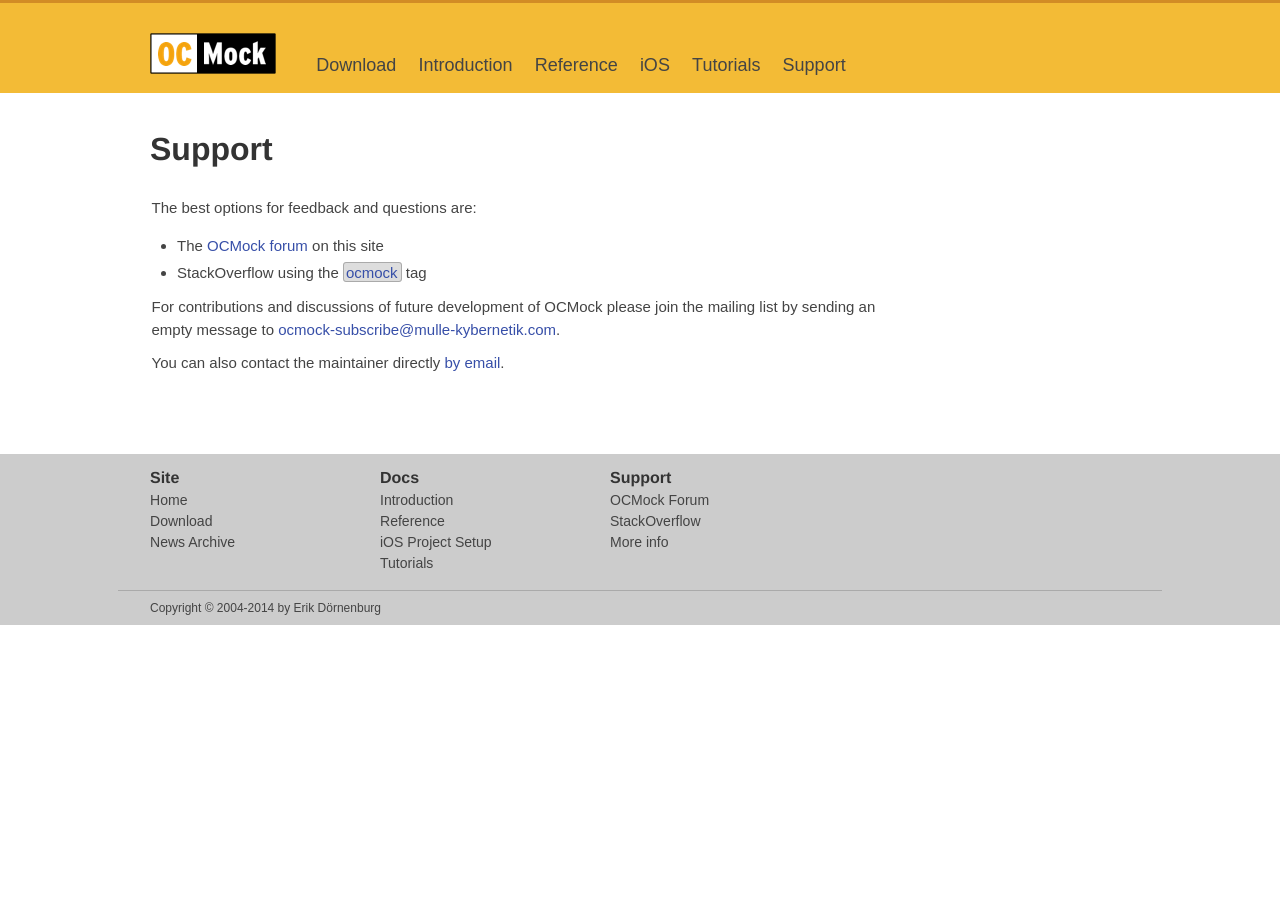
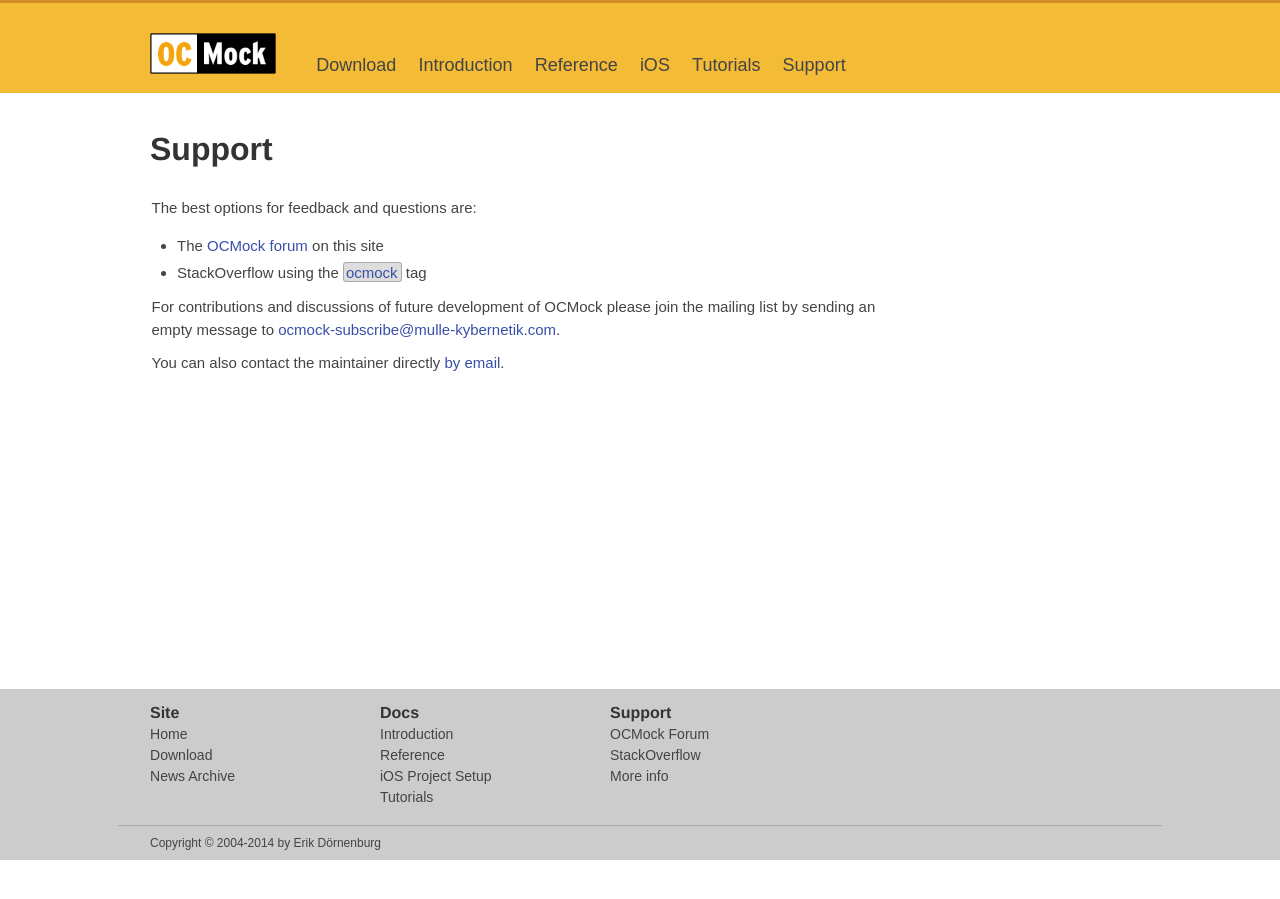
Before and after one commit to erikdoe/ocmock, a Jekyll site: the page built from support.html, in a window 1280 px wide. Built offline with Jekyll 4.4.1, drawn with Linux system fonts in a browser that asks for light colours.

Commit message:
Quick fix for ugly support page.

```diff
--- a/stylesheets/screen.css
+++ b/stylesheets/screen.css
@@ -6,6 +6,14 @@ div#main, div#footernav nav, div#footercopy footer  {
 	min-width: 300px;
 	margin: 0 auto 0 auto;
 	padding: 1em 2em;
+}
+
+html, body {
+    height: 100%;
+}
+
+div#main {
+    min-height: 60%;
 }
 
 div#footercopy footer {
```
